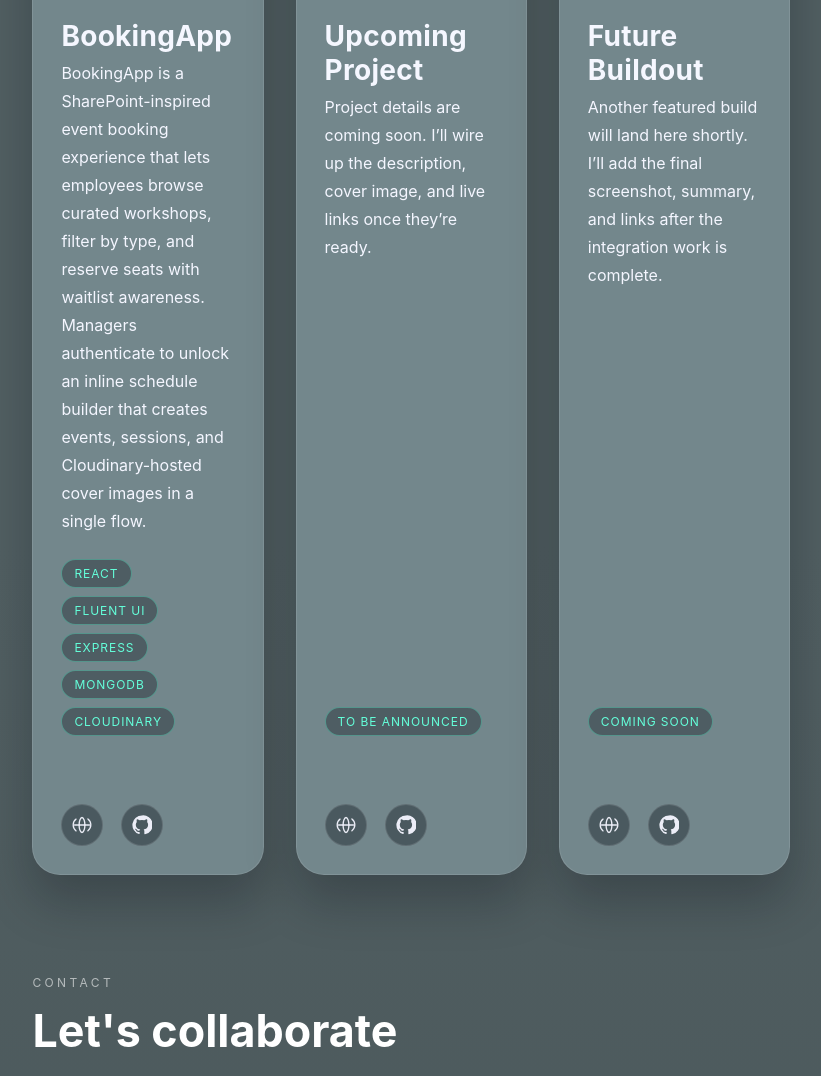
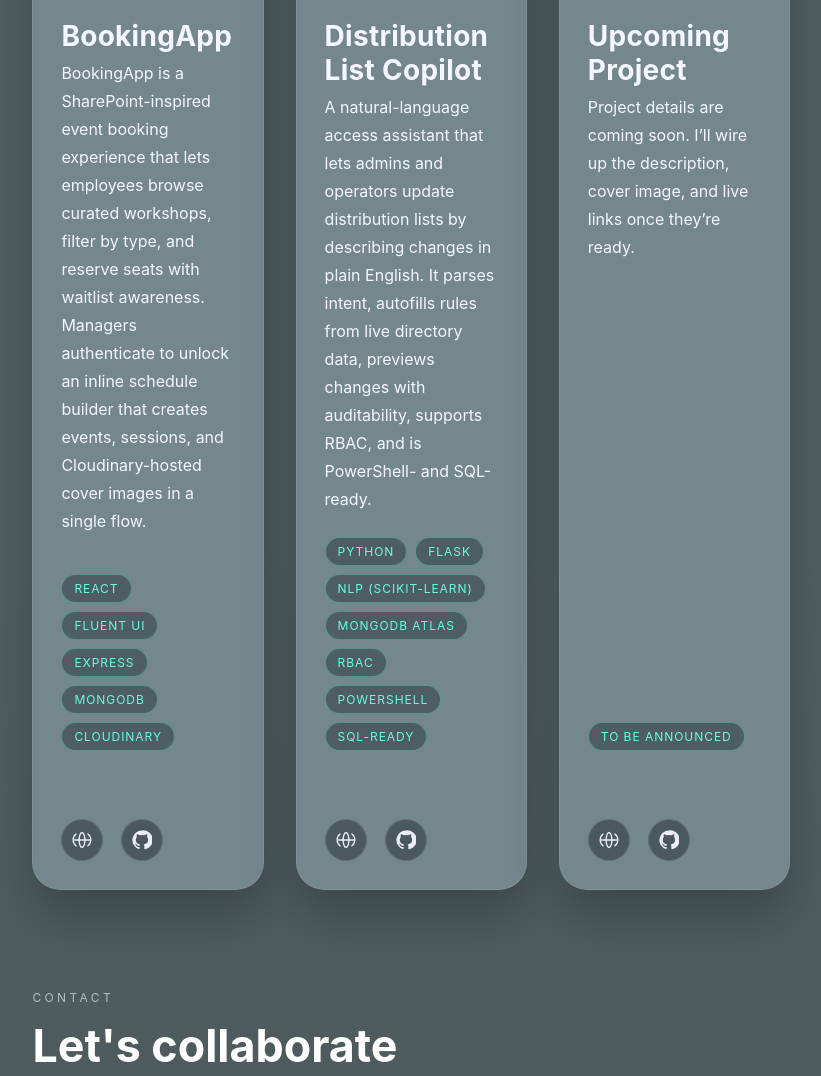
Before and after one commit to DaFunkMunk/NatePendleyPortfolio_mobileoptimized_v1.1, a plain HTML site: page index.html in a window 1280 px wide. Shown: the part 3241-4317 px from the top of the page, without its empty margins (426-1247 px from the left). Drawn offline with Linux system fonts and the light colour scheme.

Commit message:
Add Distribution List Copilot middle card links

```diff
--- a/index.html
+++ b/index.html
@@ -277,6 +277,53 @@
               <button
                 class="project-card__preview"
                 type="button"
+                aria-label="Expand Distribution List Copilot preview"
+                data-full-image="https://res.cloudinary.com/docvjnnth/image/upload/v1764903643/DLCopilotappUI_w8uoqh.jpg"
+              >
+                <img
+                  src="https://res.cloudinary.com/docvjnnth/image/upload/v1764903643/DLCopilotappUI_w8uoqh.jpg"
+                  alt="Preview of Distribution List Copilot interface"
+                  class="project-card__image"
+                  loading="lazy"
+                />
+              </button>
+            </div>
+            <div class="project-card__body">
+              <h3 class="project-card__title">Distribution List Copilot</h3>
+              <p class="project-card__summary">
+                A natural-language access assistant that lets admins and operators update distribution lists by describing changes in plain English. It parses intent, autofills rules from live directory data, previews changes with auditability, supports RBAC, and is PowerShell- and SQL-ready.
+              </p>
+              <div class="project-card__footer">
+                <div class="project-card__tags" aria-label="Distribution List Copilot stack">
+                  <span class="project-card__tag">Python</span>
+                  <span class="project-card__tag">Flask</span>
+                  <span class="project-card__tag">NLP (scikit-learn)</span>
+                  <span class="project-card__tag">MongoDB Atlas</span>
+                  <span class="project-card__tag">RBAC</span>
+                  <span class="project-card__tag">PowerShell</span>
+                  <span class="project-card__tag">SQL-ready</span>
+                </div>
+                <div class="project-card__links" aria-label="Distribution List Copilot links">
+                  <a class="project-card__link project-card__link--website" href="https://dlmanager-v1-1.onrender.com/" target="_blank" rel="noopener noreferrer" aria-label="Open Distribution List Copilot live app">
+                    <svg viewBox="0 0 24 24" aria-hidden="true">
+                      <path d="M4.9 19.1a9 9 0 0 1 0-14.2M12 21c-1.8 0-3.5-4-3.5-9S10.2 3 12 3s3.5 4 3.5 9-1.7 9-3.5 9Zm7.1-2.1a9 9 0 0 0 0-14.2" fill="none" stroke="currentColor" stroke-width="1.6" stroke-linecap="round" stroke-linejoin="round"/>
+                      <path d="M3 12h18" fill="none" stroke="currentColor" stroke-width="1.6" stroke-linecap="round" stroke-linejoin="round"/>
+                    </svg>
+                  </a>
+                  <a class="project-card__link project-card__link--github" href="https://github.com/DaFunkMunk/DLManager_v1.1" target="_blank" rel="noopener noreferrer" aria-label="View Distribution List Copilot on GitHub">
+                    <svg viewBox="0 0 24 24" aria-hidden="true">
+                      <path d="M12 .5a11.5 11.5 0 0 0-3.64 22.42c.57.11.78-.25.78-.56v-2.03c-3.22.7-3.9-1.38-3.9-1.38-.52-1.33-1.26-1.68-1.26-1.68-1.03-.7.08-.68.08-.68 1.14.08 1.75 1.17 1.75 1.17 1.02 1.74 2.68 1.24 3.33.95.1-.75.4-1.24.72-1.53-2.57-.29-5.28-1.29-5.28-5.74 0-1.27.45-2.32 1.2-3.14-.12-.3-.52-1.49.11-3.1 0 0 .97-.31 3.17 1.2a11 11 0 0 1 5.78 0c2.2-1.51 3.17-1.2 3.17-1.2.64 1.61.23 2.8.11 3.1.75.82 1.2 1.87 1.2 3.14 0 4.46-2.72 5.45-5.3 5.74.42.37.78 1.09.78 2.2v3.26c0 .31.21.68.79.56A11.5 11.5 0 0 0 12 .5Z" fill="currentColor"/>
+                    </svg>
+                  </a>
+                </div>
+              </div>
+            </div>
+          </article>
+          <article class="project-card">
+            <div class="project-card__thumb">
+              <button
+                class="project-card__preview"
+                type="button"
                 aria-label="Expand Upcoming Project preview"
                 data-full-image="https://res.cloudinary.com/docvjnnth/image/upload/v1761621398/bookingappUI_w0ui1o.jpg"
               >
@@ -294,45 +341,6 @@
               <div class="project-card__footer">
                 <div class="project-card__tags" aria-label="Upcoming project stack">
                   <span class="project-card__tag">To Be Announced</span>
-                </div>
-                <div class="project-card__links" aria-label="Placeholder links">
-                  <a class="project-card__link project-card__link--website" href="javascript:void(0)" aria-disabled="true" tabindex="-1">
-                    <svg viewBox="0 0 24 24" aria-hidden="true">
-                      <path d="M4.9 19.1a9 9 0 0 1 0-14.2M12 21c-1.8 0-3.5-4-3.5-9S10.2 3 12 3s3.5 4 3.5 9-1.7 9-3.5 9Zm7.1-2.1a9 9 0 0 0 0-14.2" fill="none" stroke="currentColor" stroke-width="1.6" stroke-linecap="round" stroke-linejoin="round"/>
-                      <path d="M3 12h18" fill="none" stroke="currentColor" stroke-width="1.6" stroke-linecap="round" stroke-linejoin="round"/>
-                    </svg>
-                  </a>
-                  <a class="project-card__link project-card__link--github" href="javascript:void(0)" aria-disabled="true" tabindex="-1">
-                    <svg viewBox="0 0 24 24" aria-hidden="true">
-                      <path d="M12 .5a11.5 11.5 0 0 0-3.64 22.42c.57.11.78-.25.78-.56v-2.03c-3.22.7-3.9-1.38-3.9-1.38-.52-1.33-1.26-1.68-1.26-1.68-1.03-.7.08-.68.08-.68 1.14.08 1.75 1.17 1.75 1.17 1.02 1.74 2.68 1.24 3.33.95.1-.75.4-1.24.72-1.53-2.57-.29-5.28-1.29-5.28-5.74 0-1.27.45-2.32 1.2-3.14-.12-.3-.52-1.49.11-3.1 0 0 .97-.31 3.17 1.2a11 11 0 0 1 5.78 0c2.2-1.51 3.17-1.2 3.17-1.2.64 1.61.23 2.8.11 3.1.75.82 1.2 1.87 1.2 3.14 0 4.46-2.72 5.45-5.3 5.74.42.37.78 1.09.78 2.2v3.26c0 .31.21.68.79.56A11.5 11.5 0 0 0 12 .5Z" fill="currentColor"/>
-                    </svg>
-                  </a>
-                </div>
-              </div>
-            </div>
-          </article>
-          <article class="project-card">
-            <div class="project-card__thumb">
-              <button
-                class="project-card__preview"
-                type="button"
-                aria-label="Expand Future Buildout preview"
-                data-full-image="https://res.cloudinary.com/docvjnnth/image/upload/v1761621398/bookingappUI_w0ui1o.jpg"
-              >
-                <img
-                  src="https://res.cloudinary.com/docvjnnth/image/upload/v1761621398/bookingappUI_w0ui1o.jpg"
-                  alt="Project preview placeholder"
-                  class="project-card__image"
-                  loading="lazy"
-                />
-              </button>
-            </div>
-            <div class="project-card__body">
-              <h3 class="project-card__title">Future Buildout</h3>
-              <p class="project-card__summary">Another featured build will land here shortly. I&rsquo;ll add the final screenshot, summary, and links after the integration work is complete.</p>
-              <div class="project-card__footer">
-                <div class="project-card__tags" aria-label="Future project stack">
-                  <span class="project-card__tag">Coming Soon</span>
                 </div>
                 <div class="project-card__links" aria-label="Placeholder links">
                   <a class="project-card__link project-card__link--website" href="javascript:void(0)" aria-disabled="true" tabindex="-1">
```
